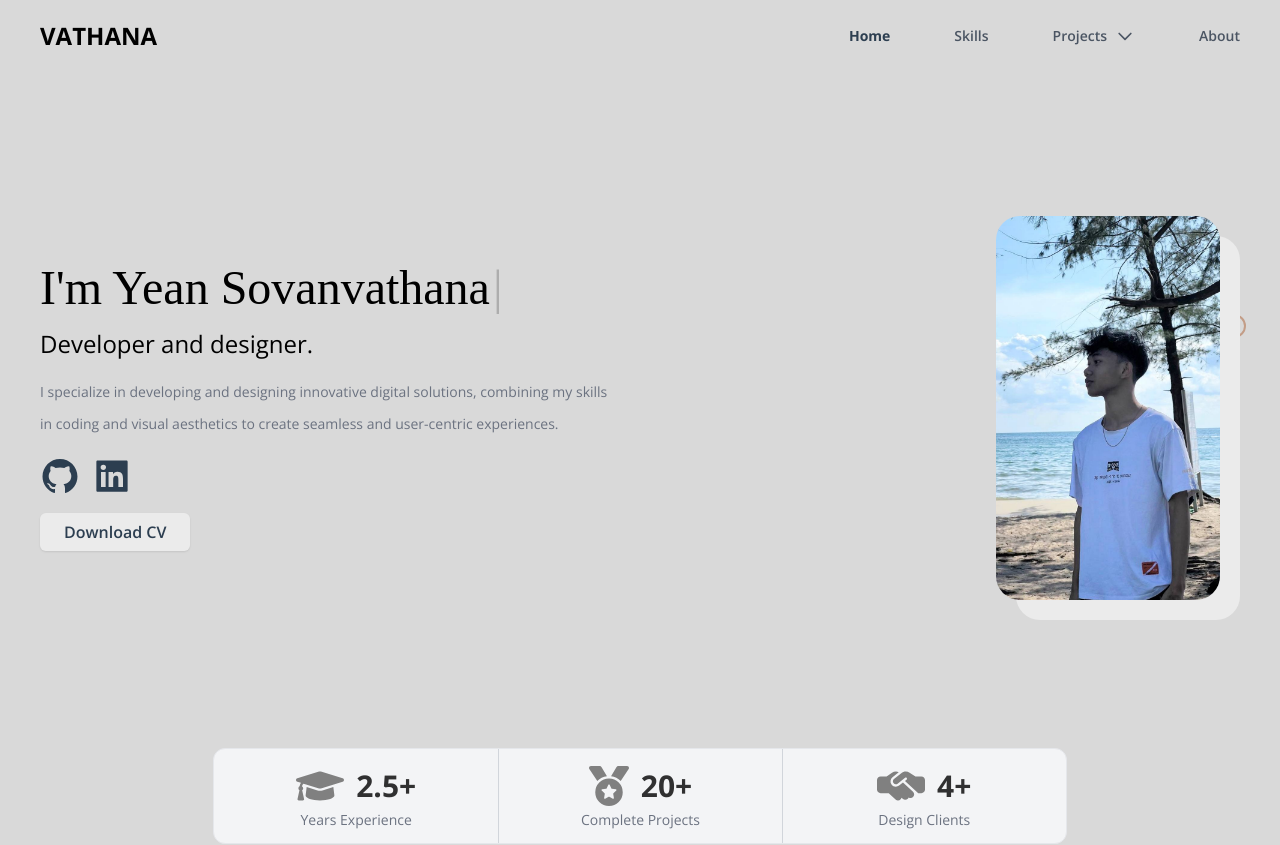
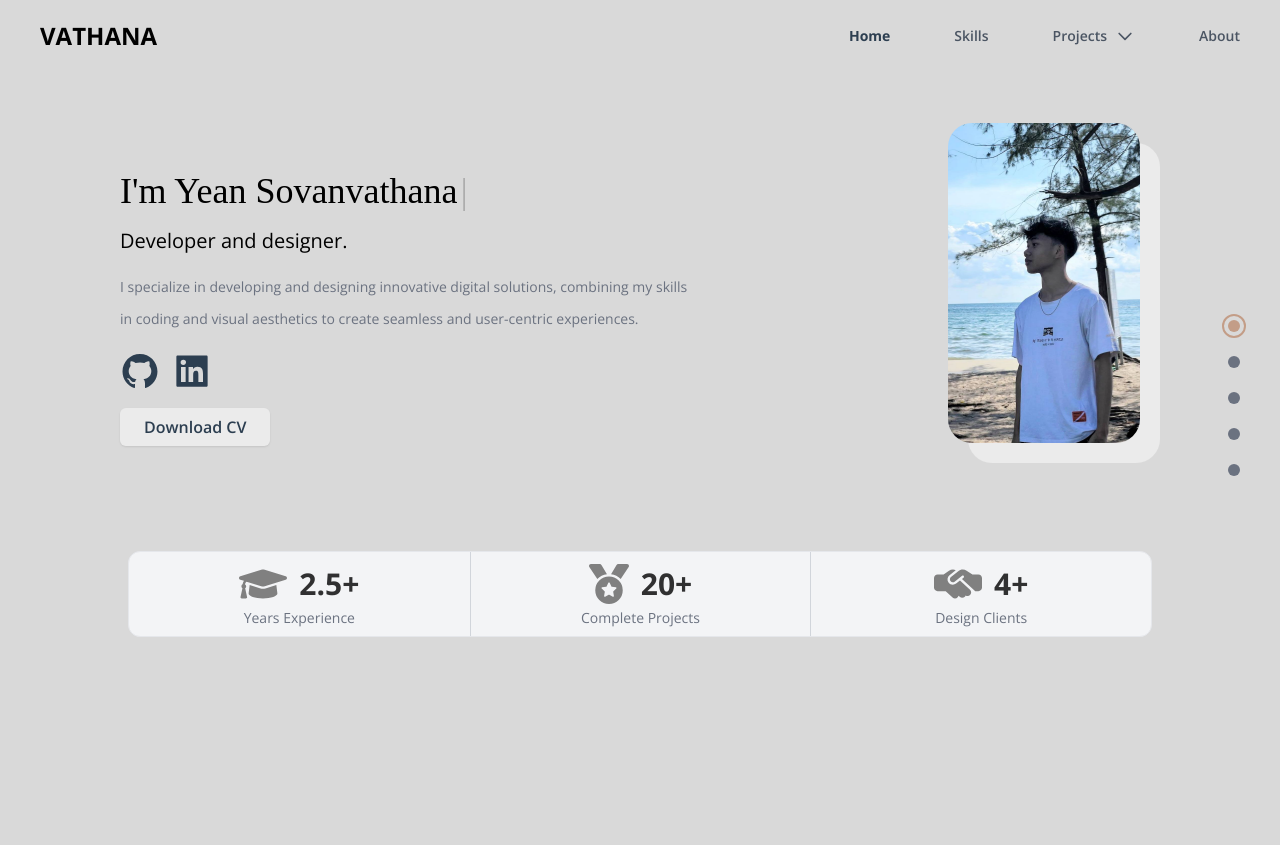
Before and after one commit to Yeansovanvathana/Portfolio_V2, a Next.js app: page / in a window 1280 px wide. Shown: the top 845 px of the page. Built offline with nearby package versions, Linux system fonts and the light colour scheme.

Commit message:
Test page

```diff
--- a/components/Page.jsx
+++ b/components/Page.jsx
@@ -13,10 +13,13 @@ export const Page = () => {
         typeSpeed: 200,
     });
     return (
-    <section id="home" className="gap-16 py-10 mt-10 md:mt-0 lg:h-full w-full">
-      <div className="flex-col justify-center items-center md:py-5 md:pt-5 lg:py-10">
-        <div className="lg:flex md:flex justify-between max-w-screen-xl mx-auto z-20 xl-items-center md:mt-24 py-10">
-          <div className="p-10 text-center lg:text-start md:text-start">
+        <section
+            id="home"
+            className=" mt-10 md:mt-0 md:h-screen w-full flex justify-center items-center py-10 "
+        >
+            <div className="flex-col justify-center items-center w-full ">
+                <div className="lg:flex md:flex justify-between max-w-screen-xl mx-auto z-20 lg:px-20">
+                    <div className="p-10 text-center lg:text-start md:text-start ">
                         <motion.h2
                             initial="hidden"
                             whileInView="visible"
@@ -26,7 +29,7 @@ export const Page = () => {
                                 hidden: { opacity: 0, x: -50 },
                                 visible: { opacity: 1, x: 0 },
                             }}
-              className="text-3xl py-2 font-medium font-lekton lg:text-5xl"
+                            className="text-3xl py-2 font-medium font-lekton lg:text-4xl"
                         >
                             {/* I'm <span className=" text-green-600">Yean</span> Sovanvathana */}
                             {text}
@@ -41,7 +44,7 @@ export const Page = () => {
                                 hidden: { opacity: 0, x: -50 },
                                 visible: { opacity: 1, x: 0 },
                             }}
-              className="text-xl py-2 md:text-2xl"
+                            className="text-xl py-2"
                         >
                             Developer and designer.
                         </motion.h3>
@@ -56,9 +59,10 @@ export const Page = () => {
                             }}
                             className="text-sm py-2 leading-8 text-gray-500 max-w-xl"
                         >
-              I specialize in developing and designing innovative digital
-              solutions, combining my skills in coding and visual aesthetics to
-              create seamless and user-centric experiences.
+                            I specialize in developing and designing innovative
+                            digital solutions, combining my skills in coding and
+                            visual aesthetics to create seamless and
+                            user-centric experiences.
                         </motion.p>
                         <motion.div
                             initial="hidden"
@@ -73,7 +77,10 @@ export const Page = () => {
                         >
                             <AiFillGithub
                                 onClick={() => {
-                  window.open("https://github.com/Yeansovanvathana", "_blank");
+                                    window.open(
+                                        "https://github.com/Yeansovanvathana",
+                                        "_blank"
+                                    );
                                 }}
                                 className="w-10 h-10 hover:text-secondary-300 transition ease-in-out delay-50  hover:-translate-y-1 hover:scale-105 duration-300"
                             />
@@ -119,8 +126,8 @@ export const Page = () => {
                         }}
                         className="flex justify-center items-center p-10 pb-12 md:pt-5"
                     >
-            <div className="bg-primary-200 w-48 h-80 rounded-3xl relative lg:w-56 lg:h-96">
-              <div className="w-48 h-80 rounded-3xl absolute overflow-hidden right-5 -top-5 lg:w-56 lg:h-96">
+                        <div className="bg-primary-200 w-48 h-80 rounded-3xl relative">
+                            <div className="w-48 h-80 rounded-3xl absolute overflow-hidden right-5 -top-5">
                                 <Image
                                     src="/Vathana.jpg"
                                     width={300}
@@ -145,8 +152,9 @@ export const Page = () => {
                         visible: { opacity: 1, y: 0 },
                     }}
                 >
-          <div className="border bg-gray-100 w-4/6 h-24 rounded-xl grid grid-cols-3 divide-x divide-gray-300">
-            <div className="flex flex-col justify-center items-center ">
+                    <div className="w-[1280px] h-4/5 px-[10%]">
+                        <div className="border bg-gray-100 rounded-xl grid grid-cols-3 divide-x divide-gray-300">
+                            <div className="flex flex-col justify-center items-center py-2">
                                 <div className="flex flex-row items-center gap-3">
                                     <svg
                                         xmlns="http://www.w3.org/2000/svg"
@@ -156,11 +164,15 @@ export const Page = () => {
                                     >
                                         <path d="M622.34 153.2L343.4 67.5c-15.2-4.67-31.6-4.67-46.79 0L17.66 153.2c-23.54 7.23-23.54 38.36 0 45.59l48.63 14.94c-10.67 13.19-17.23 29.28-17.88 46.9C38.78 266.15 32 276.11 32 288c0 10.78 5.68 19.85 13.86 25.65L20.33 428.53C18.11 438.52 25.71 448 35.94 448h56.11c10.24 0 17.84-9.48 15.62-19.47L82.14 313.65C90.32 307.85 96 298.78 96 288c0-11.57-6.47-21.25-15.66-26.87.76-15.02 8.44-28.3 20.69-36.72L296.6 284.5c9.06 2.78 26.44 6.25 46.79 0l278.95-85.7c23.55-7.24 23.55-38.36 0-45.6zM352.79 315.09c-28.53 8.76-52.84 3.92-65.59 0l-145.02-44.55L128 384c0 35.35 85.96 64 192 64s192-28.65 192-64l-14.18-113.47-145.03 44.56z" />
                                     </svg>
-                <h1 className="text-3xl font-bold opacity-80">2.5+</h1>
+                                    <h1 className="text-3xl font-bold opacity-80">
+                                        2.5+
+                                    </h1>
                                 </div>
-              <h3 className="text-gray-500 text-sm">Years Experience</h3>
+                                <h3 className="text-gray-500 text-sm">
+                                    Years Experience
+                                </h3>
                             </div>
-            <div className="flex flex-col justify-center items-center ">
+                            <div className="flex flex-col justify-center items-center py-2">
                                 <div className="flex flex-row items-center gap-3 py-1">
                                     <svg
                                         xmlns="http://www.w3.org/2000/svg"
@@ -170,11 +182,15 @@ export const Page = () => {
                                     >
                                         <path d="M4.1 38.2C1.4 34.2 0 29.4 0 24.6C0 11 11 0 24.6 0H133.9c11.2 0 21.7 5.9 27.4 15.5l68.5 114.1c-48.2 6.1-91.3 28.6-123.4 61.9L4.1 38.2zm503.7 0L405.6 191.5c-32.1-33.3-75.2-55.8-123.4-61.9L350.7 15.5C356.5 5.9 366.9 0 378.1 0H487.4C501 0 512 11 512 24.6c0 4.8-1.4 9.6-4.1 13.6zM80 336a176 176 0 1 1 352 0A176 176 0 1 1 80 336zm184.4-94.9c-3.4-7-13.3-7-16.8 0l-22.4 45.4c-1.4 2.8-4 4.7-7 5.1L168 298.9c-7.7 1.1-10.7 10.5-5.2 16l36.3 35.4c2.2 2.2 3.2 5.2 2.7 8.3l-8.6 49.9c-1.3 7.6 6.7 13.5 13.6 9.9l44.8-23.6c2.7-1.4 6-1.4 8.7 0l44.8 23.6c6.9 3.6 14.9-2.2 13.6-9.9l-8.6-49.9c-.5-3 .5-6.1 2.7-8.3l36.3-35.4c5.6-5.4 2.5-14.8-5.2-16l-50.1-7.3c-3-.4-5.7-2.4-7-5.1l-22.4-45.4z" />
                                     </svg>
-                <h1 className="text-3xl font-bold opacity-80">20+</h1>
+                                    <h1 className="text-3xl font-bold opacity-80">
+                                        20+
+                                    </h1>
                                 </div>
-              <h3 className="text-gray-500 text-sm">Complete Projects</h3>
+                                <h3 className="text-gray-500 text-sm">
+                                    Complete Projects
+                                </h3>
                             </div>
-            <div className="flex flex-col justify-center items-center ">
+                            <div className="flex flex-col justify-center items-center py-2">
                                 <div className="flex flex-row items-center gap-3">
                                     <svg
                                         xmlns="http://www.w3.org/2000/svg"
@@ -184,9 +200,14 @@ export const Page = () => {
                                     >
                                         <path d="M323.4 85.2l-96.8 78.4c-16.1 13-19.2 36.4-7 53.1c12.9 17.8 38 21.3 55.3 7.8l99.3-77.2c7-5.4 17-4.2 22.5 2.8s4.2 17-2.8 22.5l-20.9 16.2L550.2 352H592c26.5 0 48-21.5 48-48V176c0-26.5-21.5-48-48-48H516h-4-.7l-3.9-2.5L434.8 79c-15.3-9.8-33.2-15-51.4-15c-21.8 0-43 7.5-60 21.2zm22.8 124.4l-51.7 40.2C263 274.4 217.3 268 193.7 235.6c-22.2-30.5-16.6-73.1 12.7-96.8l83.2-67.3c-11.6-4.9-24.1-7.4-36.8-7.4C234 64 215.7 69.6 200 80l-72 48H48c-26.5 0-48 21.5-48 48V304c0 26.5 21.5 48 48 48H156.2l91.4 83.4c19.6 17.9 49.9 16.5 67.8-3.1c5.5-6.1 9.2-13.2 11.1-20.6l17 15.6c19.5 17.9 49.9 16.6 67.8-2.9c4.5-4.9 7.8-10.6 9.9-16.5c19.4 13 45.8 10.3 62.1-7.5c17.9-19.5 16.6-49.9-2.9-67.8l-134.2-123z" />
                                     </svg>
-                <h1 className="text-3xl font-bold opacity-80">4+</h1>
+                                    <h1 className="text-3xl font-bold opacity-80">
+                                        4+
+                                    </h1>
                                 </div>
-              <h3 className="text-gray-500 text-sm">Design Clients</h3>
+                                <h3 className="text-gray-500 text-sm">
+                                    Design Clients
+                                </h3>
+                            </div>
                         </div>
                     </div>
                 </motion.div>
--- a/pages/index.js
+++ b/pages/index.js
@@ -28,7 +28,7 @@ export default function Home() {
     }, []);
 
     return (
-    <div className="h-full w-screen overflow-scroll bg-primary-100 ">
+        <div className="bg-primary-100 ">
             <Head>
                 <title>Vathana Portfolio</title>
                 <link rel="icon" href="/Icons/v-logo.png" type="image/x-icon" />
@@ -40,7 +40,7 @@ export default function Home() {
                 setSelectedPage={setSelectedPage}
             />
 
-      <div className="w-screen">
+            <div className="">
                 {isDesktop && (
                     <DotGroup
                         selectedPage={selectedPage}
```
Also changed, not shown: components/Navbar.jsx (+17 -6 lines). Lines whose indentation alone changed are shown as unchanged.
